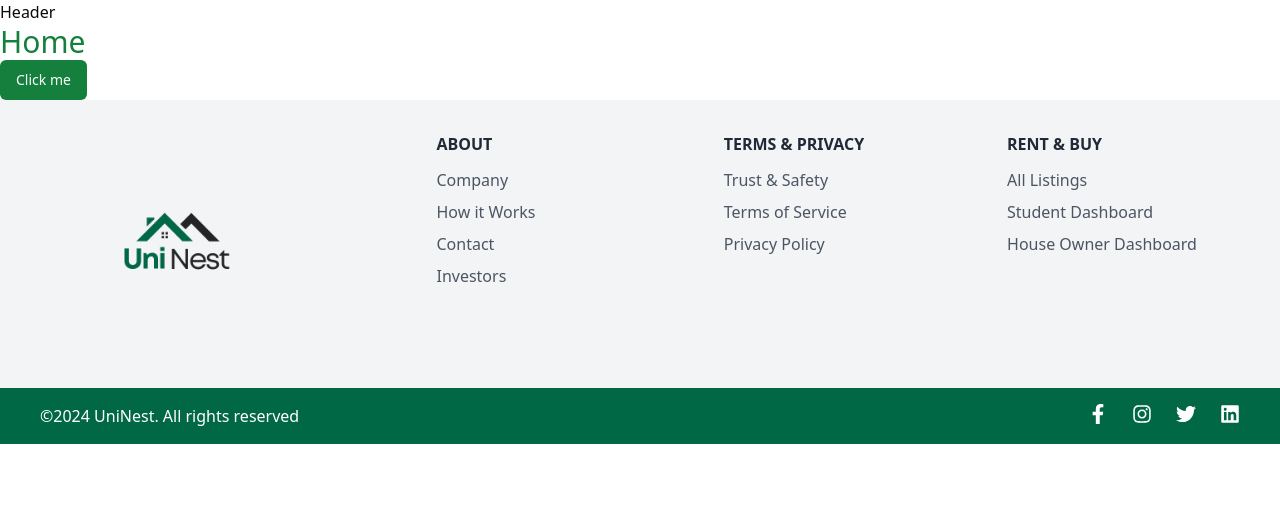
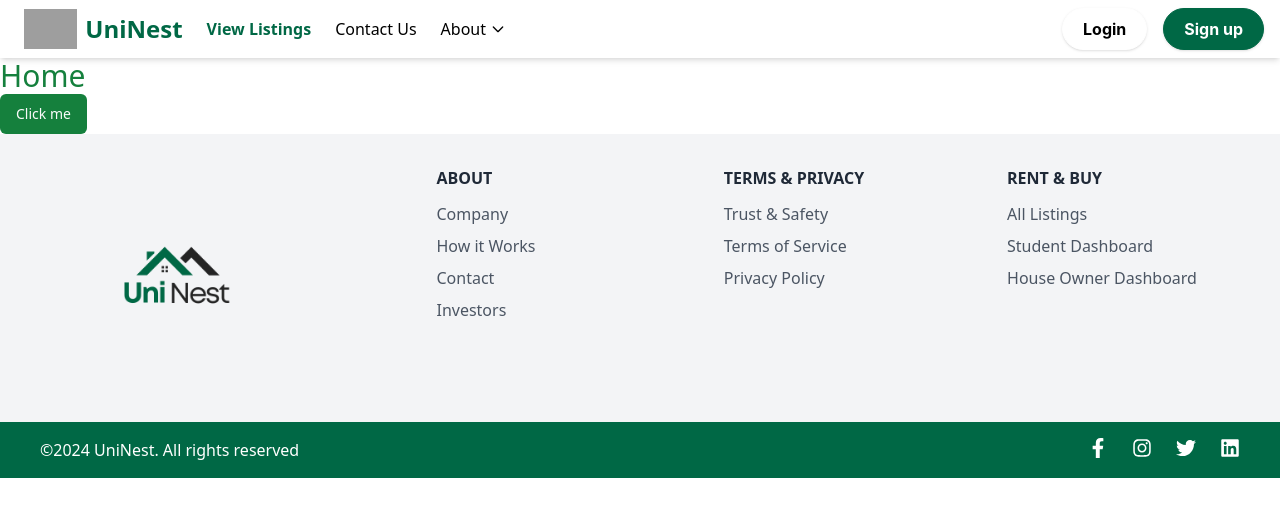
Before and after one commit to charukaonline/uninest, a React (Vite) app in the folder frontend/: page / in a window 1280 px wide. Shown: the top 516 px of the page. Built offline with nearby package versions, Linux system fonts and the light colour scheme; grey boxes are pictures that could not be loaded.

Commit message:
header ui

```diff
--- a/frontend/src/components/Header.jsx
+++ b/frontend/src/components/Header.jsx
@@ -1,10 +1,135 @@
-// eslint-disable-next-line no-unused-vars
-import React from 'react'
+import React, { useState } from 'react';
+import Logo from '../assets/logo.svg';
+import CustomButton from './CustomBtn';
 
-const Header = () => {
-    return (
-        <div>Header</div>
-    )
-}
+const Header2 = () => {
+  const [menuOpen, setMenuOpen] = useState(false);
+  const [aboutMenuOpen, setAboutMenuOpen] = useState(false);
+  const [current, setCurrent] = useState('listings');
 
-export default Header
+  const toggleMenu = () => {
+    setMenuOpen(!menuOpen);
+  };
+
+  const toggleAboutMenu = () => {
+    setAboutMenuOpen(!aboutMenuOpen);
+  };
+
+  const closeMenus = () => {
+    setMenuOpen(false);
+    setAboutMenuOpen(false);
+  };
+
+  return (
+    <header className="bg-white shadow-md py-2 px-4">
+      <div className="container mx-auto flex justify-between items-center">
+        {/* Left Side - Logo and Mobile Menu */}
+        <div className="flex items-center">
+          {/* Mobile Menu Button */}
+          <button className="block md:hidden" onClick={toggleMenu}>
+            <svg className="w-6 h-6" fill="none" stroke="currentColor" viewBox="0 0 24 24" xmlns="http://www.w3.org/2000/svg">
+              <path strokeLinecap="round" strokeLinejoin="round" strokeWidth={2} d="M4 6h16M4 12h16m-7 6h7" />
+            </svg>
+          </button>
+
+          {/* Logo */}
+          <img src={Logo} alt="UniNest Logo" className="h-10 w-auto ml-2" />
+          <h1 className="text-2xl font-bold text-[#006845] ml-2">UniNest</h1>
+        </div>
+
+        {/* Desktop Navigation with right margin */}
+        <nav className="hidden md:flex space-x-6 ml-6">
+          <button
+            className={`text-black ${current === 'listings' ? 'text-green-700 font-bold' : ''}`}
+            onClick={() => setCurrent('listings')}
+            style={{ color: current === 'listings' ? '#006845' : 'black' }}
+          >
+            View Listings
+          </button>
+          <button
+            className={`text-black ${current === 'contact' ? 'text-green-700 font-bold' : ''}`}
+            onClick={() => setCurrent('contact')}
+            style={{ color: current === 'contact' ? '#006845' : 'black' }}
+          >
+            Contact Us
+          </button>
+          <div className="relative">
+            <button
+              className={`text-black flex items-center ${current === 'about' ? 'font-bold' : ''}`}
+              onClick={() => {
+                setCurrent('about');
+                toggleAboutMenu();
+              }}
+              style={{ color: current === 'about' ? '#006845' : 'black' }}
+            >
+              About
+              <svg className="w-4 h-4 ml-1" fill="none" stroke="currentColor" viewBox="0 0 24 24" xmlns="http://www.w3.org/2000/svg">
+                <path strokeLinecap="round" strokeLinejoin="round" strokeWidth={2} d="M19 9l-7 7-7-7" />
+              </svg>
+            </button>
+            {aboutMenuOpen && (
+              <div className="absolute top-full left-0 mt-2 bg-white shadow-lg rounded-md py-2">
+                <a href="#about-us" className={`block px-4 py-2 ${current === 'about-us' ? 'font-bold' : ''}`} onClick={() => { setCurrent('about-us'); closeMenus(); }} style={{ color: current === 'about-us' ? '#006845' : 'black', hover: { color: '#006845' } }}>About Us</a>
+                <a href="#how-it-works" className={`block px-4 py-2 ${current === 'how-it-works' ? 'font-bold' : ''}`} onClick={() => { setCurrent('how-it-works'); closeMenus(); }} style={{ color: current === 'how-it-works' ? '#006845' : 'black', hover: { color: '#006845' } }}>How it Works</a>
+              </div>
+            )}
+          </div>
+        </nav>
+
+        {/* Action Buttons (both Desktop and Mobile) */}
+        <div className="flex items-center space-x-4 ml-auto">
+          <CustomButton
+              btnName="Login"
+              btnType="submit"
+              color="white"
+              hoverColor="#bfbfbf"
+              textColor="black"
+              hoverTextColor="black"
+
+            />
+            <CustomButton
+              btnName="Sign up"
+              btnType="button"
+              color="#006845"
+              hoverColor="#15803d"
+              textColor="white"
+              hoverTextColor="white"
+
+
+            />
+        </div>
+      </div>
+
+      {/* Mobile Menu */}
+      {menuOpen && (
+        <div className="md:hidden bg-white shadow-lg rounded-md mt-2">
+          <a href="#listings" className={`block px-4 py-2 ${current === 'listings' ? 'font-bold' : ''}`} onClick={() => { setCurrent('listings'); closeMenus(); }} style={{ color: current === 'listings' ? '#006845' : 'black', hover: { color: '#006845' } }}>View Listings</a>
+          <a href="#contact" className={`block px-4 py-2 ${current === 'contact' ? 'font-bold' : ''}`} onClick={() => { setCurrent('contact'); closeMenus(); }} style={{ color: current === 'contact' ? '#006845' : 'black', hover: { color: '#006845' } }}>Contact Us</a>
+          <div className="relative">
+            <button
+              className={`block w-full text-left px-4 py-2 ${current === 'about' ? 'font-bold' : ''}`}
+              onClick={() => {
+                setCurrent('about');
+                toggleAboutMenu();
+              }}
+              style={{ color: current === 'about' ? '#006845' : 'black', hover: { color: '#006845' } }}
+            >
+              About
+              <svg className="w-4 h-4 ml-1 inline" fill="none" stroke="currentColor" viewBox="0 0 24 24" xmlns="http://www.w3.org/2000/svg">
+                <path strokeLinecap="round" strokeLinejoin="round" strokeWidth={2} d="M19 9l-7 7-7-7" />
+              </svg>
+            </button>
+            {aboutMenuOpen && (
+              <div className="pl-4">
+                <a href="#about-us" className={`block px-4 py-2 ${current === 'about-us' ? 'font-bold' : ''}`} onClick={() => { setCurrent('about-us'); closeMenus(); }} style={{ color: current === 'about-us' ? '#006845' : 'black', hover: { color: '#006845' } }}>About Us</a>
+                <a href="#how-it-works" className={`block px-4 py-2 ${current === 'how-it-works' ? 'font-bold' : ''}`} onClick={() => { setCurrent('how-it-works'); closeMenus(); }} style={{ color: current === 'how-it-works' ? '#006845' : 'black', hover: { color: '#006845' } }}>How it Works</a>
+              </div>
+            )}
+          </div>
+        </div>
+      )}
+    </header>
+  );
+};
+
+export default Header2;
```
